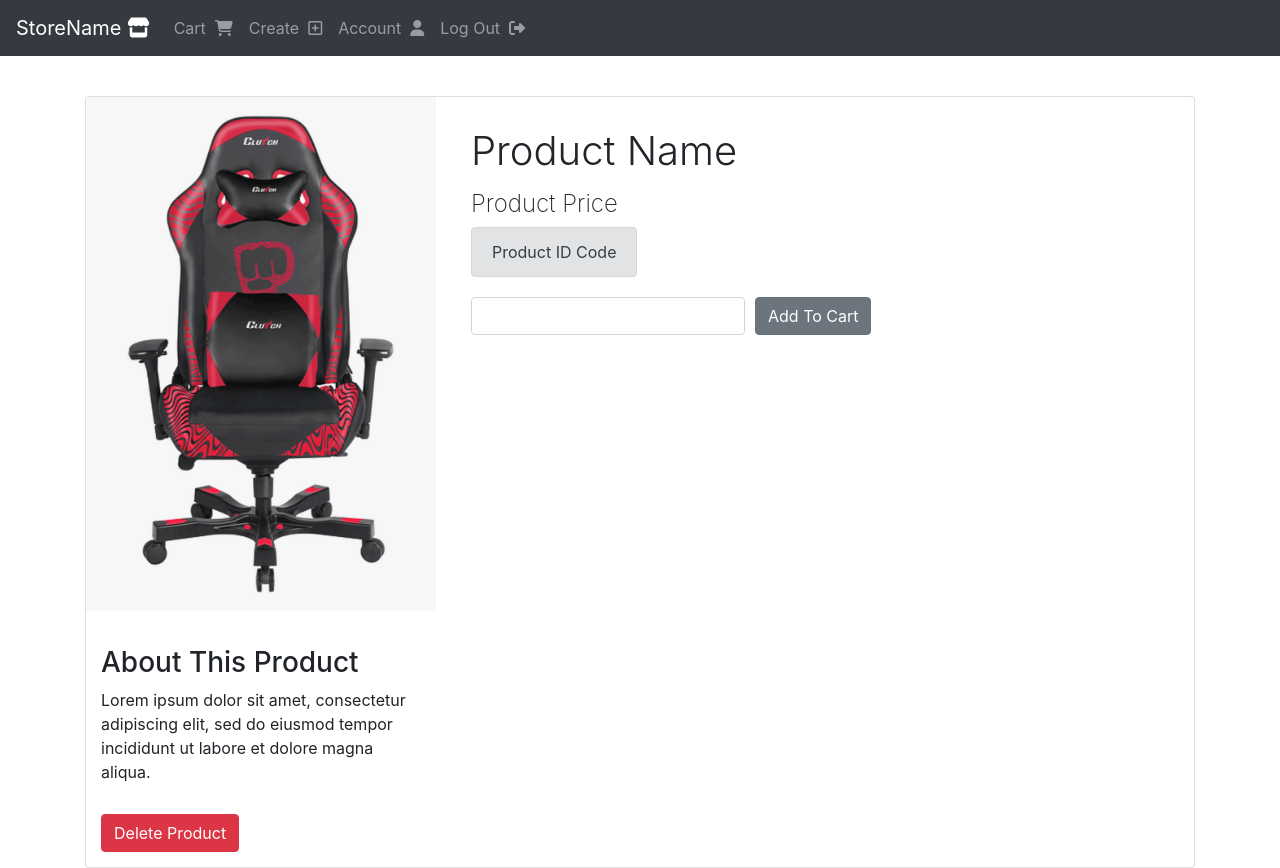
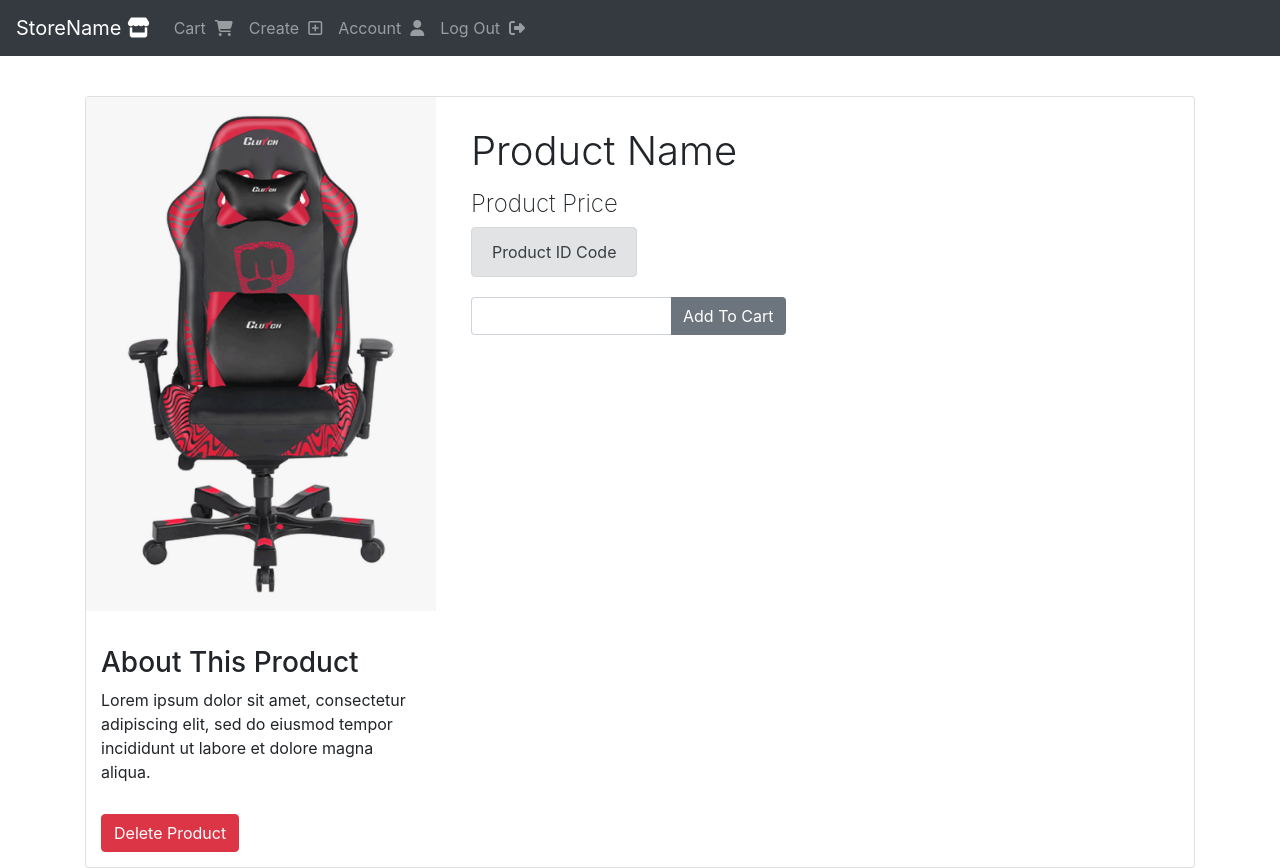
Before and after one commit to AndrewChacon/react-ecommerce, a React (Create React App) app: page / in a window 1280 px wide. Built offline with nearby package versions, Linux system fonts and the light colour scheme.

Commit message:
styling number of products input and add to cart button

```diff
--- a/src/pages/ItemView/ItemView.js
+++ b/src/pages/ItemView/ItemView.js
@@ -16,7 +16,7 @@ export const ItemView = () => {
             Product ID Code
           </Alert>
           <Form inline>
-            <Input className="item-view__input" type="number" name="productNumber" />
+            <Input className="item-view__input" type="number" name="productNumber" min="1" max="99" />
             <Button className="item-view__form-button">Add To Cart</Button>
           </Form>
         </div>
--- a/src/pages/ItemView/ItemView.scss
+++ b/src/pages/ItemView/ItemView.scss
@@ -21,10 +21,15 @@
     display: inline-block;
   }
   &__input {
-    margin-bottom: 20px;
+    width: 150px !important;
+    border-top-right-radius: 0px !important;
+    border-bottom-right-radius: 0px !important;
+    border-right: none !important;
   }
   &__form-button {
-
+    border-top-left-radius: 0px !important;
+    border-bottom-left-radius: 0px !important;
+    border-left: none !important;
   }
   &__product-details {
     padding: 15px;
@@ -51,9 +56,13 @@ hr {
     row-gap: 40px;
     width: 100%;
     &__input {
-      margin-bottom: 0px;
-      margin-right: 10px;
+      width: 200px !important;
     }
+    // &__form-button {
+    //   border-top-left-radius: 0px !important;
+    //   border-bottom-left-radius: 0px !important;
+    //   border-left: none !important;
+    // }
     &__product-id {
       margin-bottom: 20px !important;
     }
```
